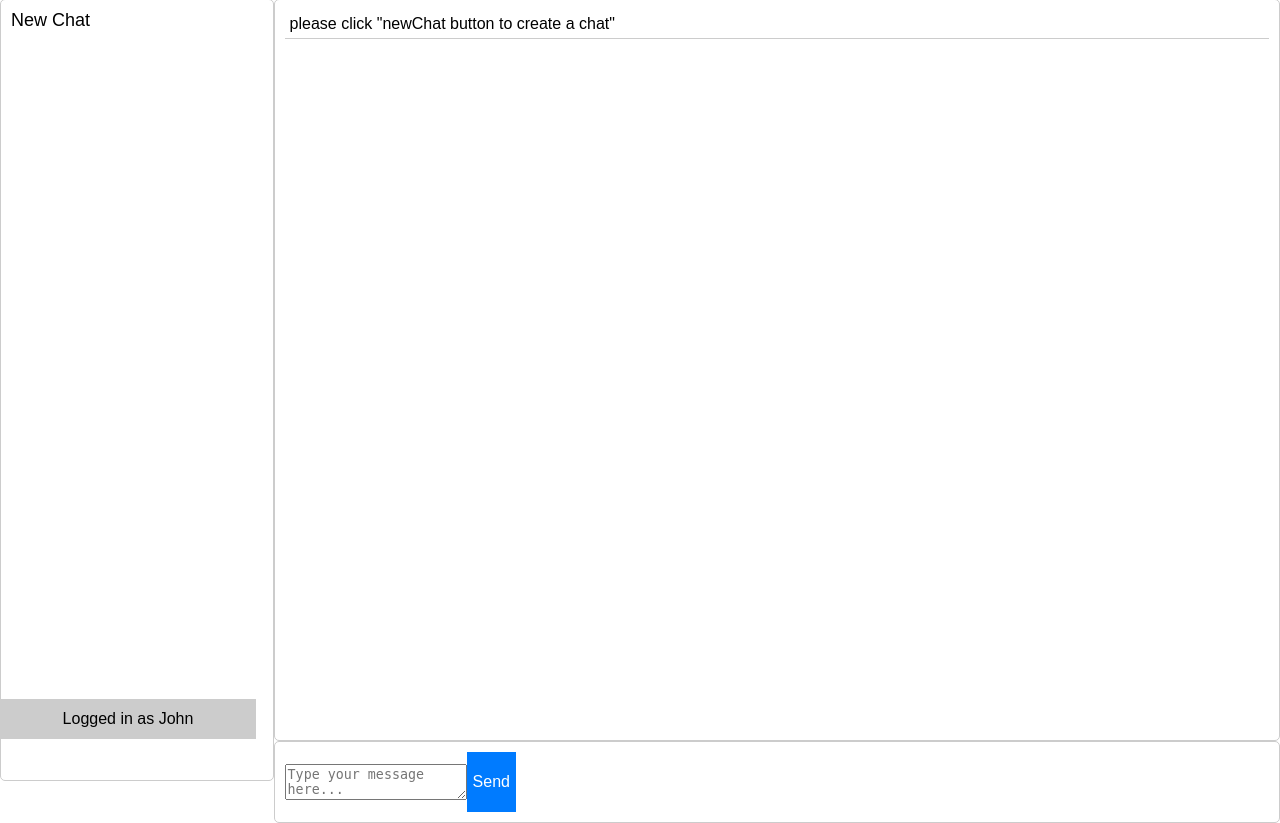
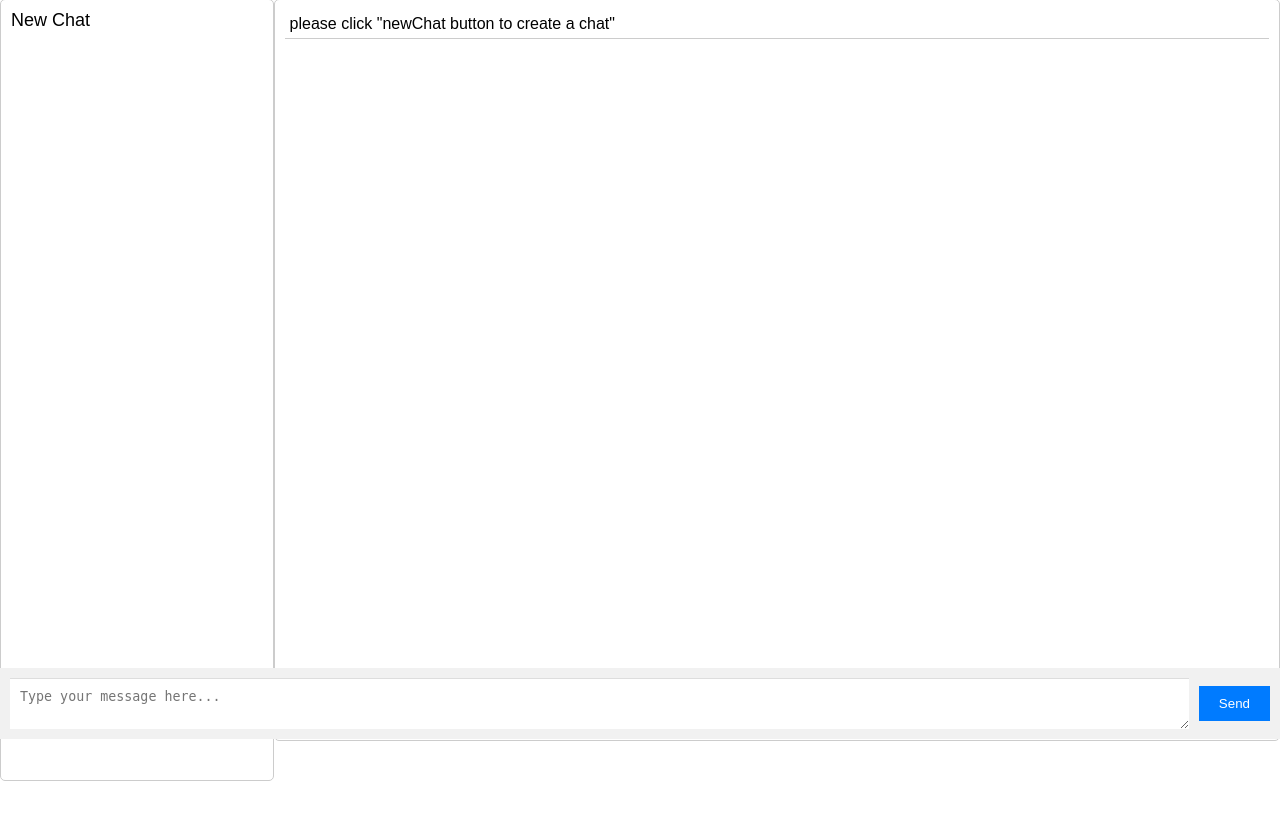
Before and after one commit to Newguinea/chatWithGPT, a Flask app: page /chat in a window 1280 px wide. Shown: the part 61-884 px from the top of the page. After the commit the page ends 842 px from the top, so only its background shows below. Run offline with Flask 3, Linux system fonts and the light colour scheme; the visitor is signed in with stand-in values (Sample User, id 1); data that the repository does not hold is empty; some libraries are stand-ins or nearby versions.

Commit message:
change the class name in chat.html and chat.css and chat.js

```diff
--- a/app/static/chat.css
+++ b/app/static/chat.css
@@ -59,16 +59,14 @@
 }
 
 .chat-input {
-    border: 1px solid #ccc;
-    border-radius: 5px;
+    flex-grow: 1; /* Will take up all available space */
     padding: 10px;
-    height: 60px;
-    overflow: auto;
-    display: flex;
-    align-items: center;
+    border: none;
+    border-top: 1px solid #ddd;
+    margin-right: 10px;
 }
 
-.chat-input input[type="text"] {
+.chat-input textarea {
     border: none;
     outline: none;
     height: 100%;
@@ -77,13 +75,22 @@
     font-size: 16px;
 }
 
-.chat-input button {
+.chat-input-container {
+    display: flex; /* Make this a flex container */
+    justify-content: center; /* Center children horizontally */
+    align-items: center; /* Center children vertically */
+    position: fixed; /* Fixed positioning */
+    bottom: 0; /* Position at the bottom */
+    left: 0;
+    right: 0;
+    padding: 10px;
+    background: #f1f1f1;
+}
+.send-btn {
+    padding: 10px 20px;
     border: none;
-    outline: none;
-    height: 100%;
-    background-color: #007bff;
-    color: #fff;
-    font-size: 16px;
+    background: #007bff;
+    color: white;
     cursor: pointer;
 }
 
--- a/app/static/chat.js
+++ b/app/static/chat.js
@@ -83,16 +83,16 @@
         createNewChat();
     });
 
-    $(".chat-input button").on('click', function () {
+    $(".chat-input-container button").on('click', function () {
         var chatId = $(".chat-select li.active").data("id");
-        var content = $(".chat-input textarea").val();
+        var content = $(".chat-input-container textarea").val();
         if (content.trim() !== '') {
             sendMessage(chatId, content);
-            $(".chat-input textarea").val('');
+            $(".chat-input-container textarea").val('');
         }
     });
 
-    $(".chat-input textarea").keydown(function (event) {
+    $(".chat-input-container textarea").keydown(function (event) {
         // Checks if the enter key is pressed
         if (event.key === "Enter") {
             // Check if the Shift key is pressed at the same time
--- a/app/templates/chat.html
+++ b/app/templates/chat.html
@@ -25,9 +25,9 @@
             <div class="chat-history">
                 <p>please click "newChat button to create a chat"</p>
             </div>
-            <div class="chat-input">
-                <textarea placeholder="Type your message here..."></textarea>
-                <button>Send</button>
+            <div class="chat-input-container">
+                <textarea class="chat-input" placeholder="Type your message here..."></textarea>
+                <button class="send-btn" id="send-btn">Send</button>
             </div>
         </div>
     </div>
```
Also changed, not shown: app.db.
